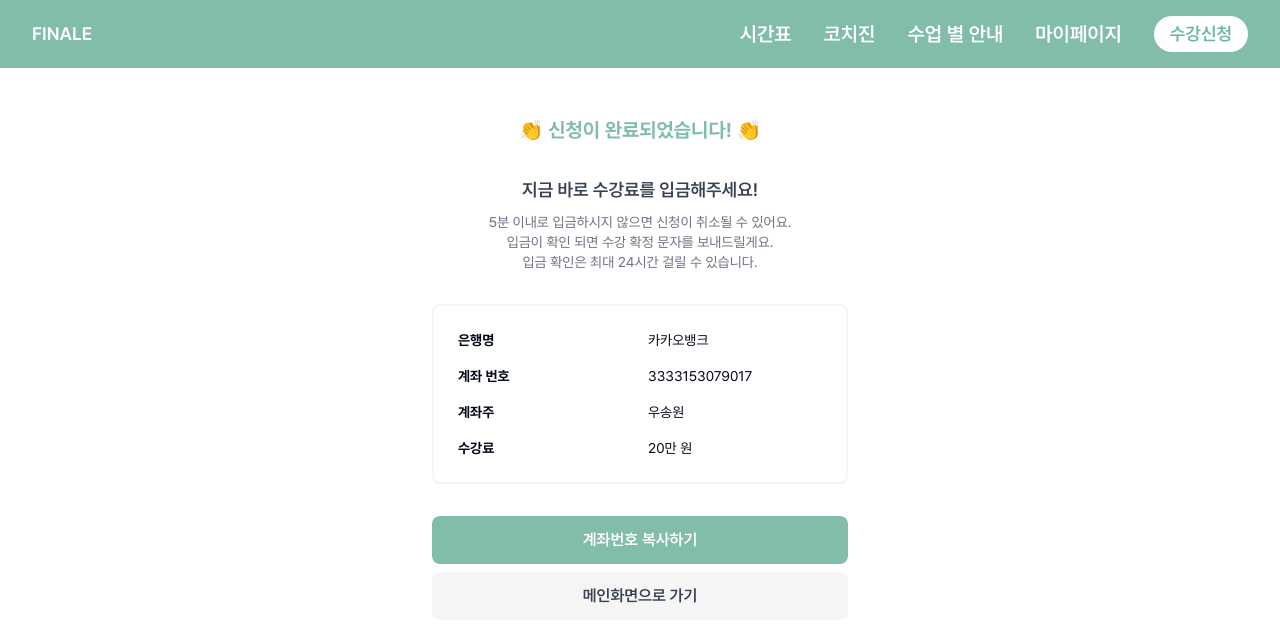
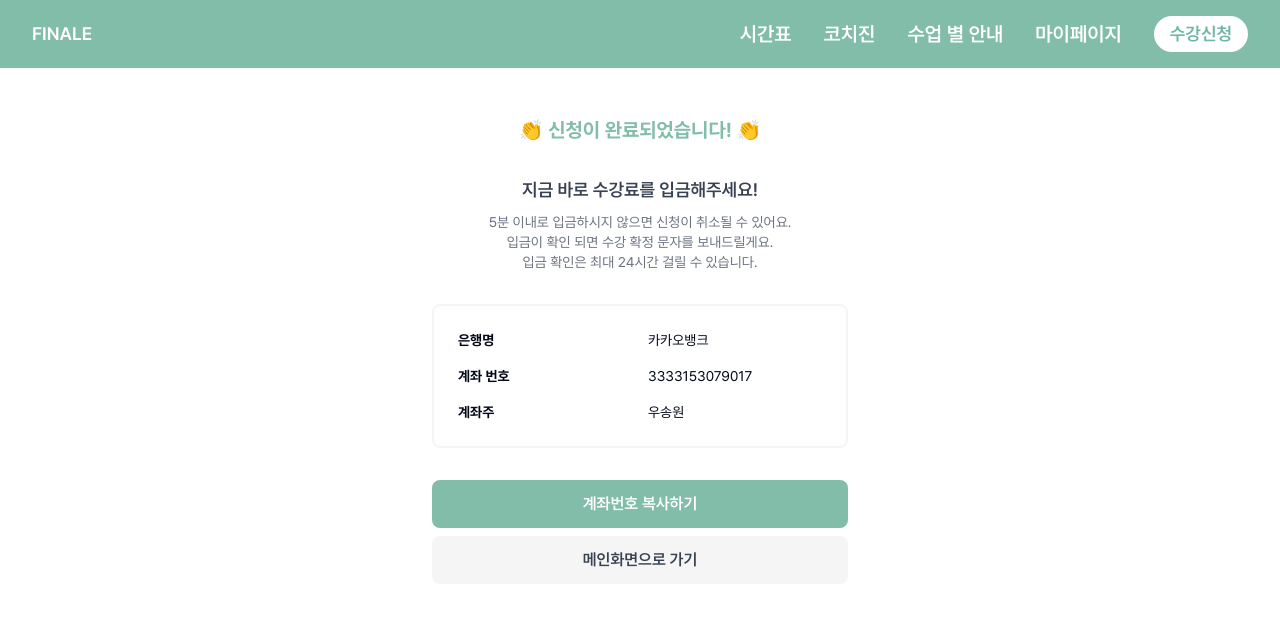
Before and after one commit to eunddodi/Finale-web, a Next.js app: page /lessons/apply/confirmed in a window 1280 px wide. Shown: the top 642 px of the page. Built offline with nearby package versions, Linux system fonts and the light colour scheme.

Commit message:
:sparkles: 입금 확인 페이지에서 실제 입금 금액을 보여주도록

```diff
--- a/src/app/lessons/apply/confirmed/page.tsx
+++ b/src/app/lessons/apply/confirmed/page.tsx
@@ -1,17 +1,17 @@
 'use client'
 
 import { useState } from 'react';
-import { useRouter } from 'next/navigation';
+import { useRouter, useSearchParams } from 'next/navigation';
 
 export default function PaymentConfirmationPage() {
   const router = useRouter();
   const [isCopied, setIsCopied] = useState(false);
+  const params = useSearchParams();
 
   const paymentInfo = {
     bankName: '카카오뱅크',
     accountNumber: '3333153079017',
     accountHolder: '우송원',
-    amount: '20만 원'
   };
 
   const copyAccountNumber = async () => {
@@ -53,8 +53,11 @@ export default function PaymentConfirmationPage() {
           <div>{paymentInfo.accountNumber}</div>
           <div className="font-bold">계좌주</div>
           <div>{paymentInfo.accountHolder}</div>
-          <div className="font-bold">수강료</div>
-          <div>{paymentInfo.amount}</div>
+          {params.get('cost') && <>
+            <div className="font-bold">수강료</div>
+            <div>{params.get('cost')}</div>
+          </>
+          }
         </div>
       </div>
 
--- a/src/app/lessons/components/LessonInformation.tsx
+++ b/src/app/lessons/components/LessonInformation.tsx
@@ -31,7 +31,7 @@ export default function LessonInformation() {
 
     mutation.mutate({ lessonId, token }, {
       onSuccess: () => {
-        router.replace('/lessons/apply/confirmed')
+        router.replace(`/lessons/apply/confirmed?cost=${data.cost}`)
       },
       onError: (error) => {
         if (error instanceof BadRequestError) {
```
